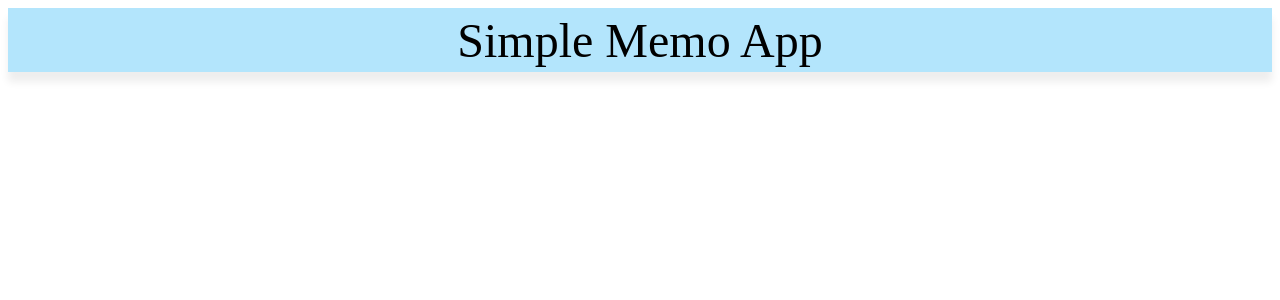
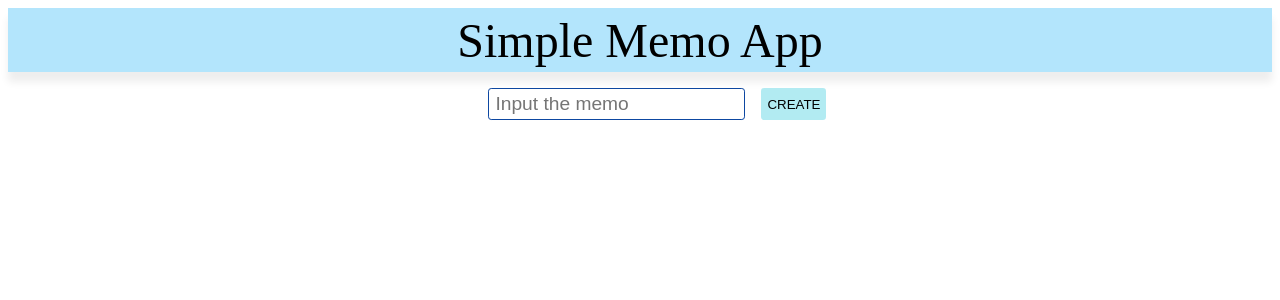
Before and after one commit to daengdaengLee/simple-memo-react, a React (Create React App) app: page / in a window 1280 px wide. Shown: the top 300 px of the page. Built offline with nearby package versions, Linux system fonts and the light colour scheme.

Commit message:
2: Input field for memo part
- make styled Button component
- make styled Input component
- make styled InputField component
  - div wrapper
  - for flexbox design

```diff
--- a/src/App.js
+++ b/src/App.js
@@ -11,6 +11,36 @@ const Header = styled.header`
   background-color: #B3E5FC;
 `;
 
+const InputField = styled.div`
+  display: flex;
+  margin: 1rem 30rem;
+  height: 2rem;
+`;
+
+const InputNew = styled.input`
+  flex-grow: 1;
+  font-size: 1.2rem;
+  border: 1px solid #0D47A1;
+  border-radius: .2rem;
+  padding-left: .4rem;
+`;
+
+const Button = styled.button`
+  margin-left: 1rem;
+  border: 0 none;
+  outline: 0 none;
+  background-color: #B2EBF2;
+  border-radius: .2rem;
+  &:hover {
+    background-color: #80DEEA;
+    cursor: pointer;
+    opacity: .8;
+  }
+  &:active {
+    opacity: 1;
+  }
+`;
+
 class App extends Component {
   render() {
     return (
@@ -18,6 +48,10 @@ class App extends Component {
         <Header>
           Simple Memo App
         </Header>
+        <InputField>
+          <InputNew placeholder="Input the memo" />
+          <Button>CREATE</Button>
+        </InputField>
       </div>
     );
   }
```
